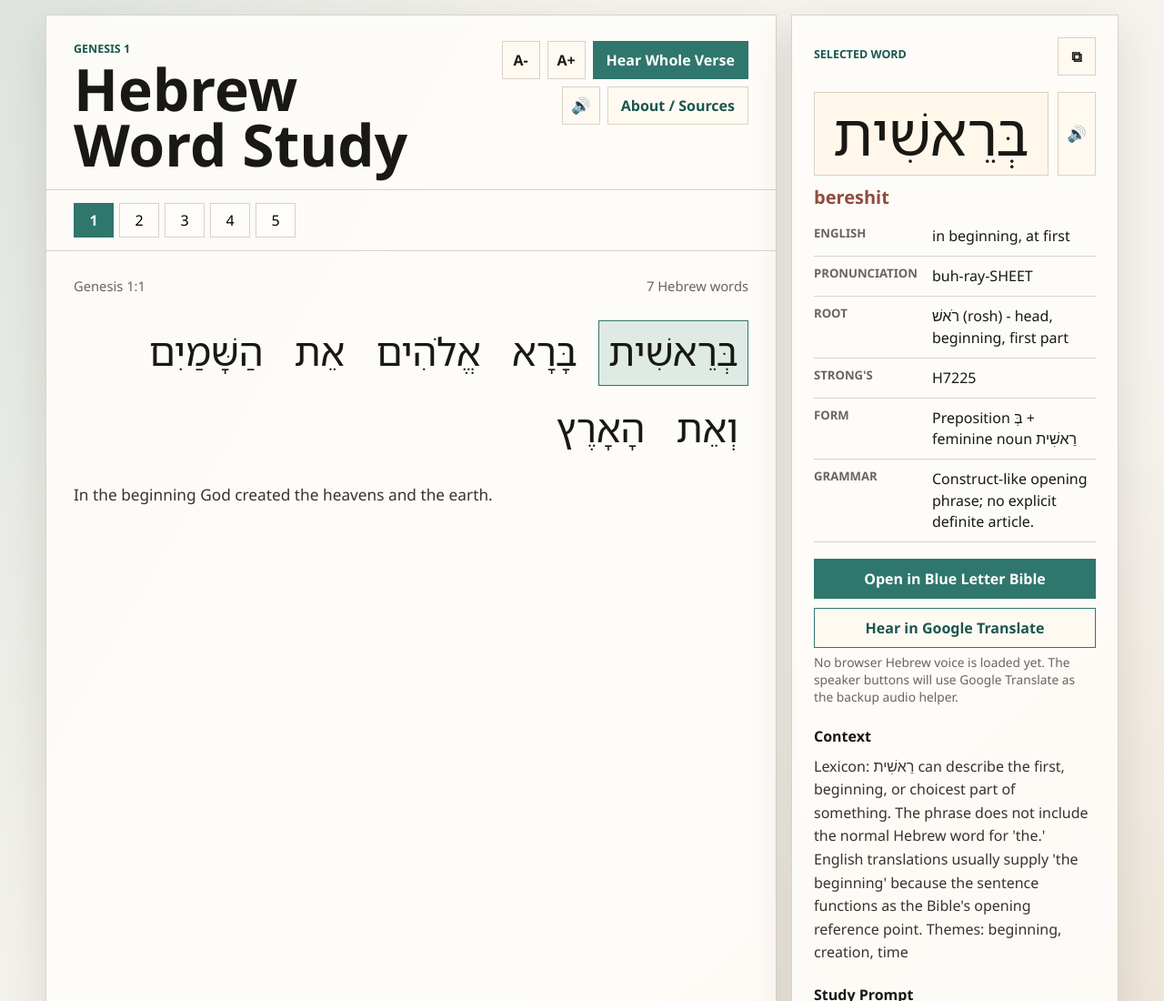
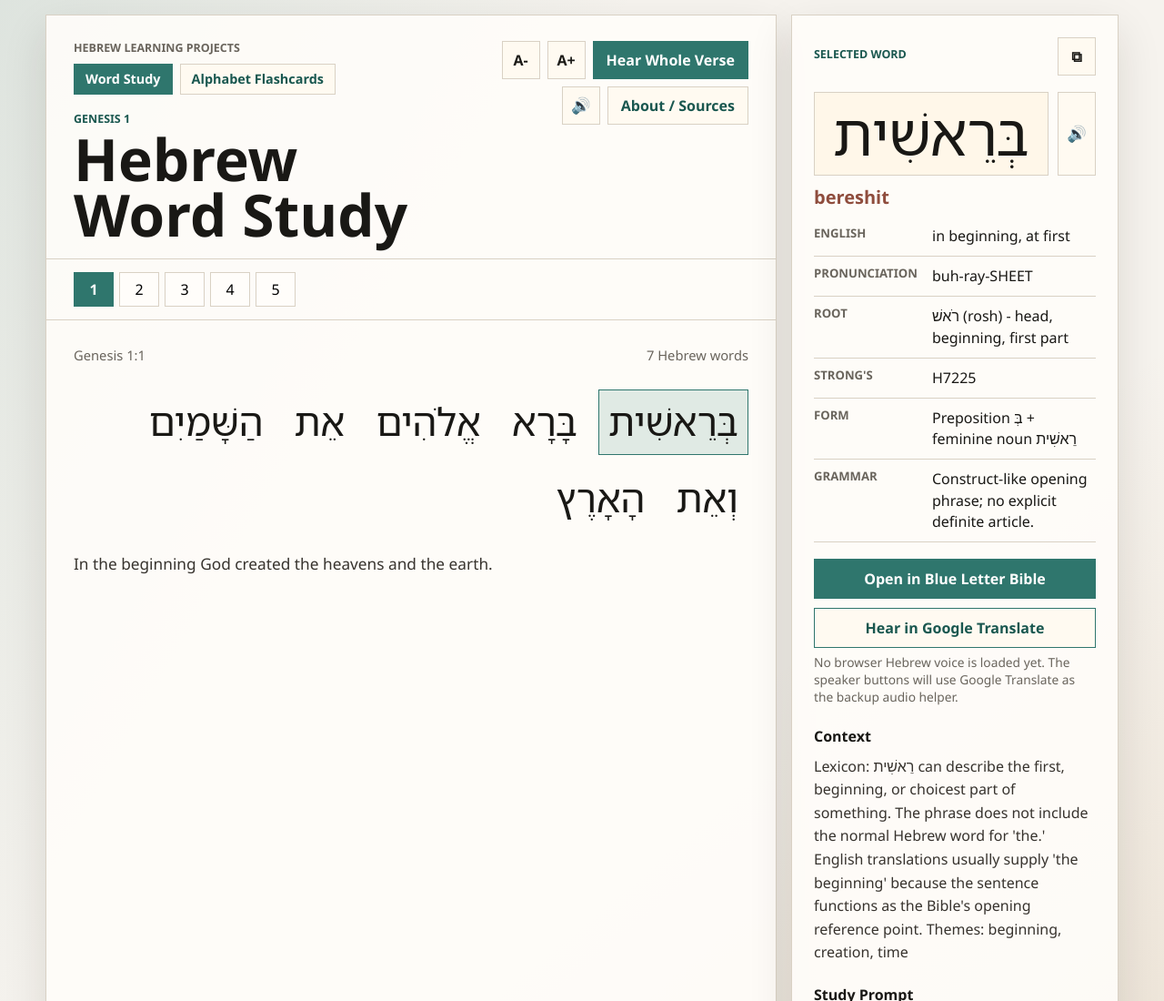
Before and after one commit to SimpleandBasic/Hebrew-Language-Bible-Study, a plain HTML site: page index.html in a window 1280 px wide. Shown: the top 1100 px of the page at 91% size. Drawn offline with Linux system fonts and the light colour scheme.

Commit message:
Add connected projects menu

```diff
--- a/index.html
+++ b/index.html
@@ -11,6 +11,11 @@
       <section class="reader" aria-label="Hebrew Bible reader">
         <header class="reader-header">
           <div>
+            <nav class="project-menu" aria-label="Hebrew learning projects">
+              <span class="project-menu-title">Hebrew Learning Projects</span>
+              <a class="project-link active" href="https://simpleandbasic.github.io/Hebrew-Language-Bible-Study/" aria-current="page">Word Study</a>
+              <a class="project-link" href="https://simpleandbasic.github.io/hebrew-alphabet-flashcards/">Alphabet Flashcards</a>
+            </nav>
             <p class="eyebrow">Genesis 1</p>
             <h1>Hebrew Word Study</h1>
           </div>
--- a/styles.css
+++ b/styles.css
@@ -61,6 +61,49 @@ button {
   gap: 16px;
   padding: 28px 30px 18px;
   border-bottom: 1px solid var(--line);
+}
+
+.project-menu {
+  margin-bottom: 18px;
+  display: flex;
+  flex-wrap: wrap;
+  align-items: center;
+  gap: 8px;
+}
+
+.project-menu-title {
+  flex-basis: 100%;
+  color: var(--muted);
+  font-size: 0.78rem;
+  font-weight: 750;
+  line-height: 1.35;
+  text-transform: uppercase;
+}
+
+.project-link {
+  min-height: 34px;
+  display: inline-flex;
+  align-items: center;
+  padding: 0 12px;
+  border: 1px solid var(--line);
+  background: #fffaf1;
+  color: var(--accent-strong);
+  font-size: 0.9rem;
+  font-weight: 750;
+  text-decoration: none;
+}
+
+.project-link:hover,
+.project-link:focus-visible {
+  border-color: var(--accent);
+  outline: 2px solid rgba(47, 118, 109, 0.24);
+  outline-offset: 2px;
+}
+
+.project-link.active {
+  border-color: var(--accent);
+  background: var(--accent);
+  color: #fff;
 }
 
 .eyebrow {
@@ -468,6 +511,15 @@ dd {
     flex-direction: column;
   }
 
+  .project-menu {
+    width: 100%;
+  }
+
+  .project-link {
+    flex: 1 1 150px;
+    justify-content: center;
+  }
+
   .chapter-tools {
     justify-content: flex-start;
   }
```
